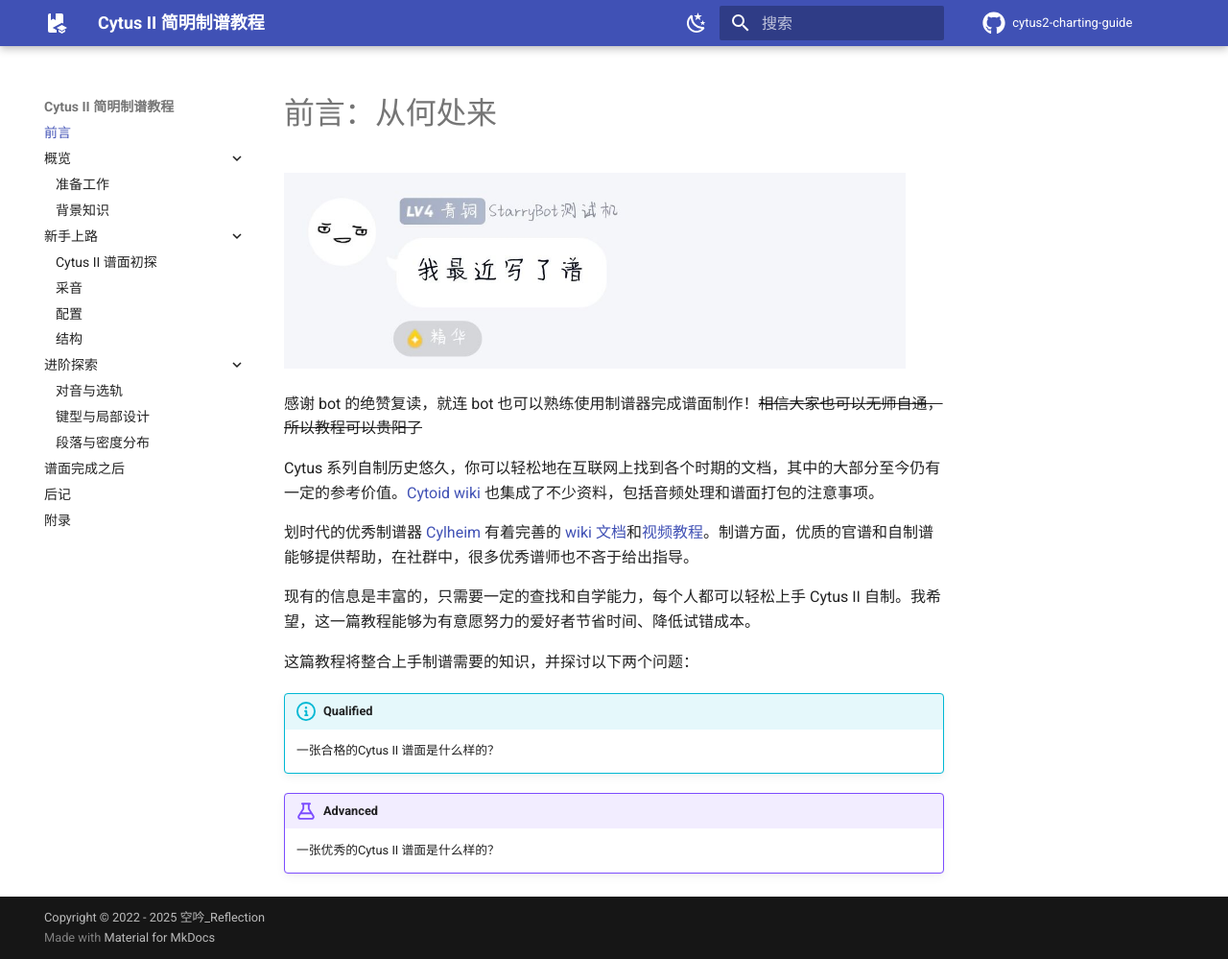
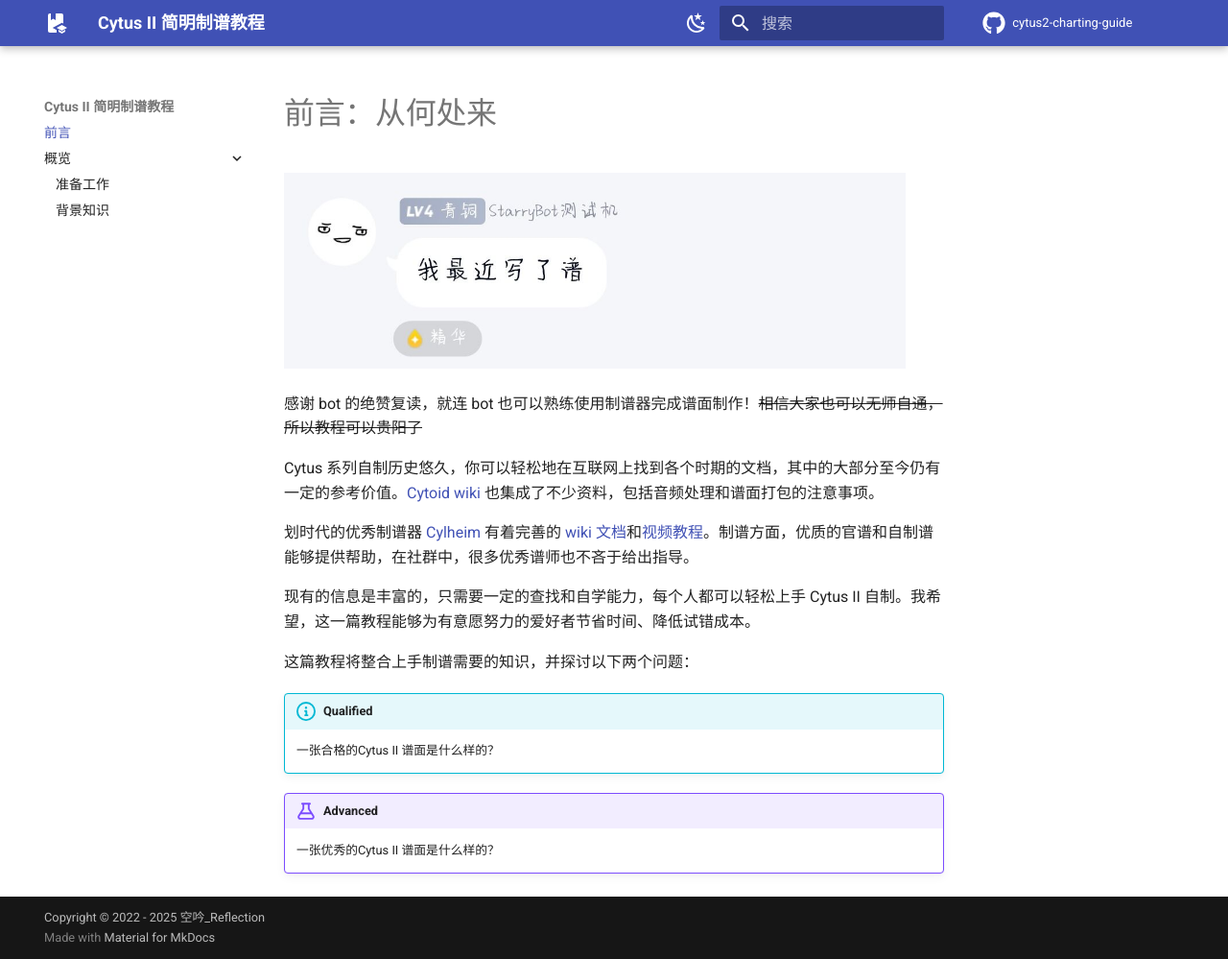
Before and after one commit to ky-reflection/cytus2-charting-guide, an MkDocs documentation site: the page built from docs/index.md, in a window 1280 px wide and 999 px high. Shown: the whole window at 96% size. Built offline with MkDocs 1.6.1 and Material for MkDocs 9.7.7, drawn with Linux system fonts in a browser that asks for light colours; comment, search, counter and statistics services are not loaded; some of the changed lines change nothing that is shown.

Commit message:
屏蔽未完成部分

```diff
--- a/mkdocs.yml
+++ b/mkdocs.yml
@@ -97,15 +97,15 @@
   - 概览:
       - "准备工作": Basic/Adagio.md
       - "背景知识": Basic/Adagietto.md
-  - 新手上路:
-      - "Cytus II 谱面初探": Qualified/Sostenuto.md
-      - "采音": Qualified/Sostenuto1.md
-      - "配置": Qualified/Sostenuto2.md
-      - "结构": Qualified/Sostenuto3.md
-  - 进阶探索:
-      - "对音与选轨": Advanced/Accelerando.md
-      - "键型与局部设计": Advanced/Stringendo.md
-      - "段落与密度分布": Advanced/Con-Fuoco-Ma-Non-Troppo.md
-  - "谱面完成之后": Basic/A-Tempo.md
-  - "后记": Basic/Dolce-Lento.md
-  - "附录": Basic/Ad-libitum.md
+  # - 新手上路:
+  #     - "Cytus II 谱面初探": Qualified/Sostenuto.md
+  #     - "采音": Qualified/Sostenuto1.md
+  #     - "配置": Qualified/Sostenuto2.md
+  #     - "结构": Qualified/Sostenuto3.md
+  # - 进阶探索:
+  #     - "对音与选轨": Advanced/Accelerando.md
+  #     - "键型与局部设计": Advanced/Stringendo.md
+  #     - "段落与密度分布": Advanced/Con-Fuoco-Ma-Non-Troppo.md
+  # - "谱面完成之后": Basic/A-Tempo.md
+  # - "后记": Basic/Dolce-Lento.md
+  # - "附录": Basic/Ad-libitum.md
```
